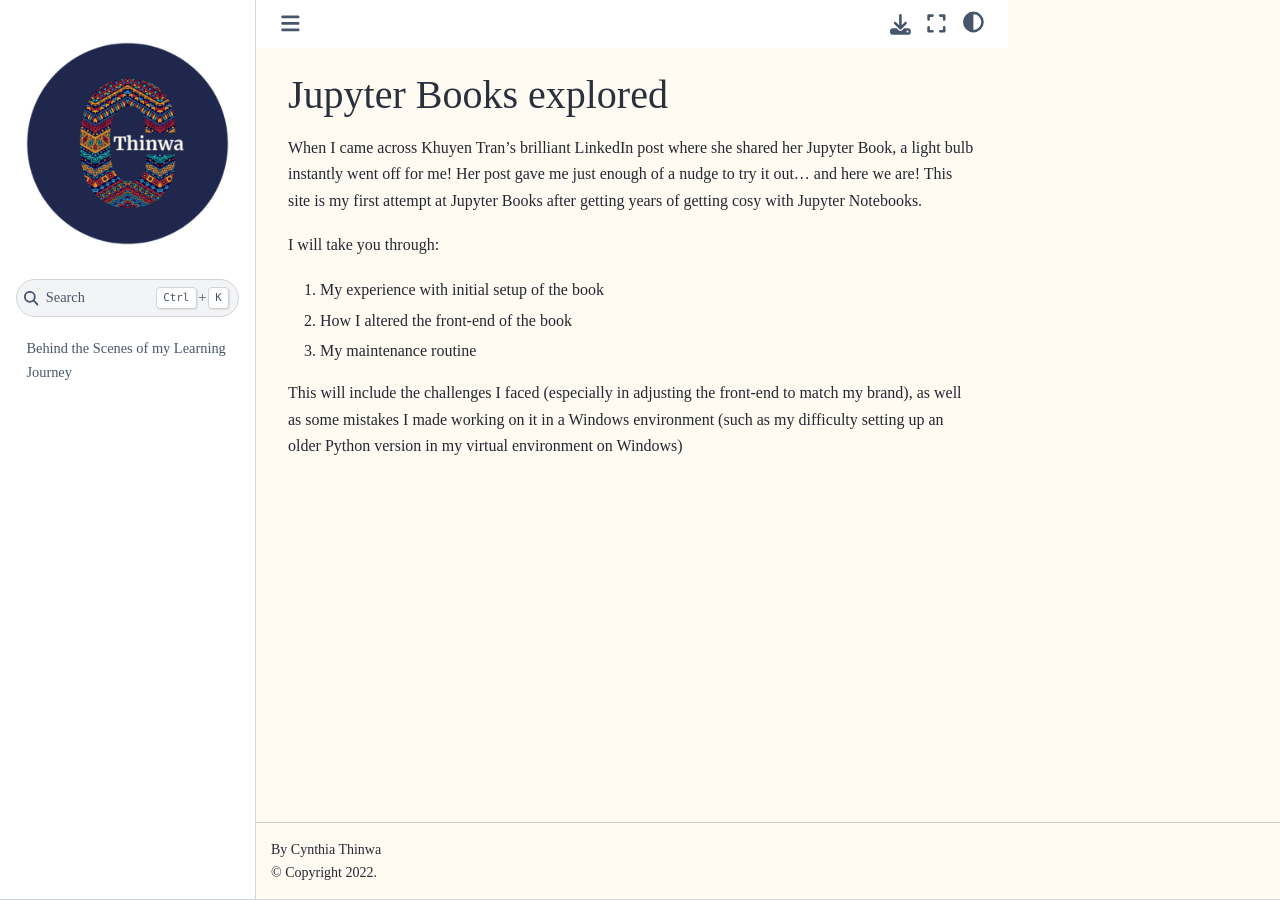
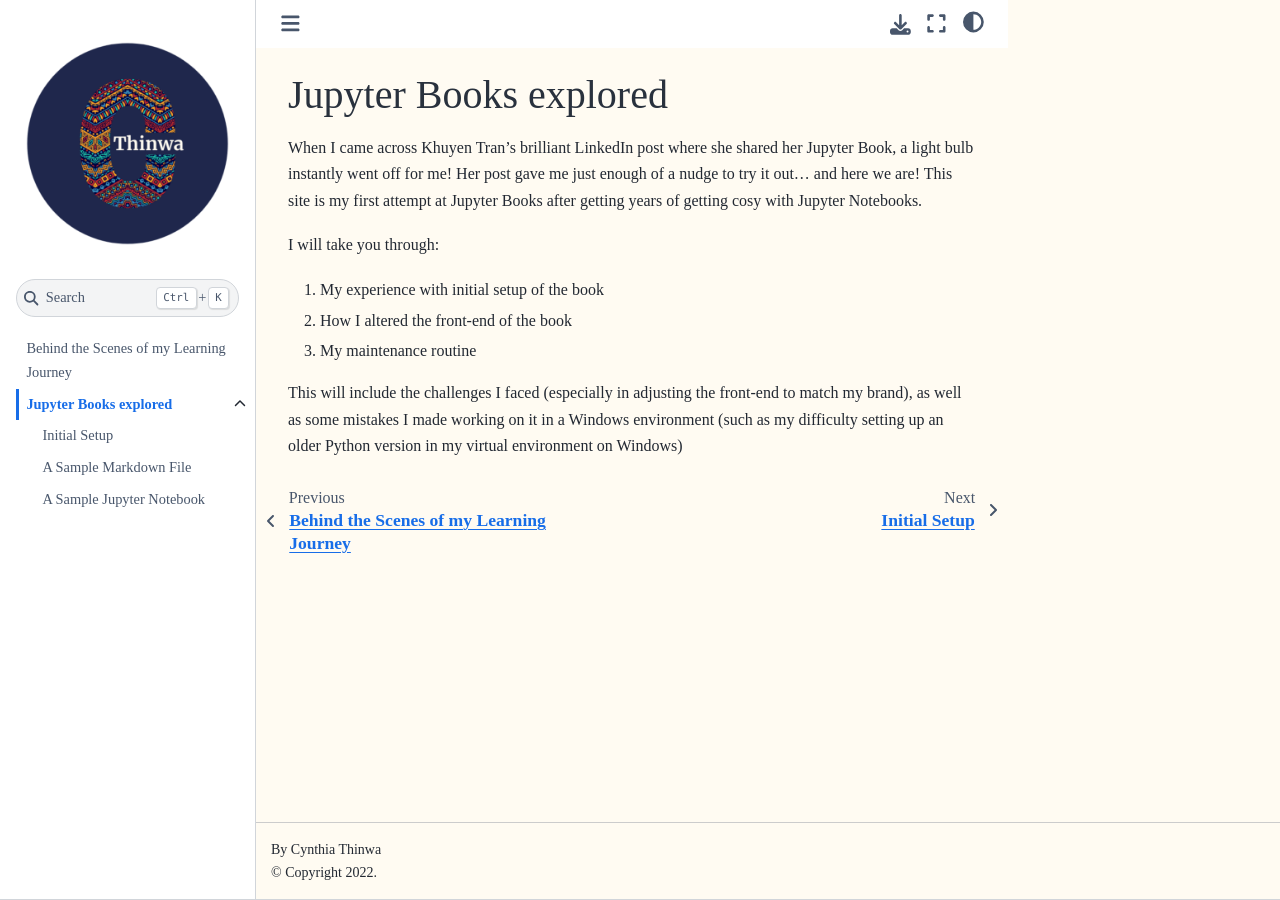
Before and after one commit to CeeThinwa/BTS-Continuous-Learning, a Jupyter Book: the page built from book/JB_explored.md, in a window 1280 px wide. Built offline with Jupyter Book 1.0.4 settings and Sphinx 7.4.7 and the Sphinx Book theme 1.1.4, drawn with Linux system fonts in a browser that asks for light colours; pages that are not in the unit, such as notebooks, are missing from menus.

Commit message:
Update _toc.yml

```diff
--- a/book/_toc.yml
+++ b/book/_toc.yml
@@ -4,7 +4,8 @@
 format: jb-book
 root: intro
 chapters:
-- file: samples
+- file: JB_explored
   sections:
+    - file: initial_setup
     - file: sample_markdown
     - file: sample_notebook
```
